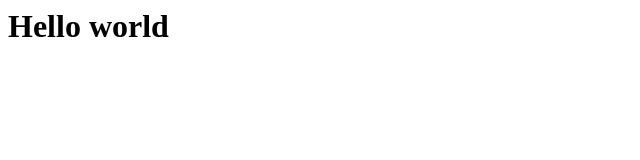
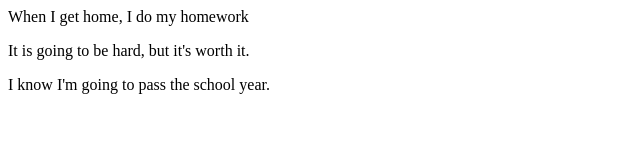
Before and after one commit to gingram2/todo_app, a plain HTML site: page index.html in a window 1280 px wide. Shown: the whole page, without its empty margins (0-640 px from the left). Drawn offline with Linux system fonts and the light colour scheme.

Commit message:
Edited we page

```diff
--- a/index.html
+++ b/index.html
@@ -1 +1,3 @@
-<h1>Hello world</h1>
+<p>When I get home, I do my homework </p>
+<p>It is going to be hard, but it's worth it.</p>
+<p>I know I'm going to pass the school year.</p>
```
